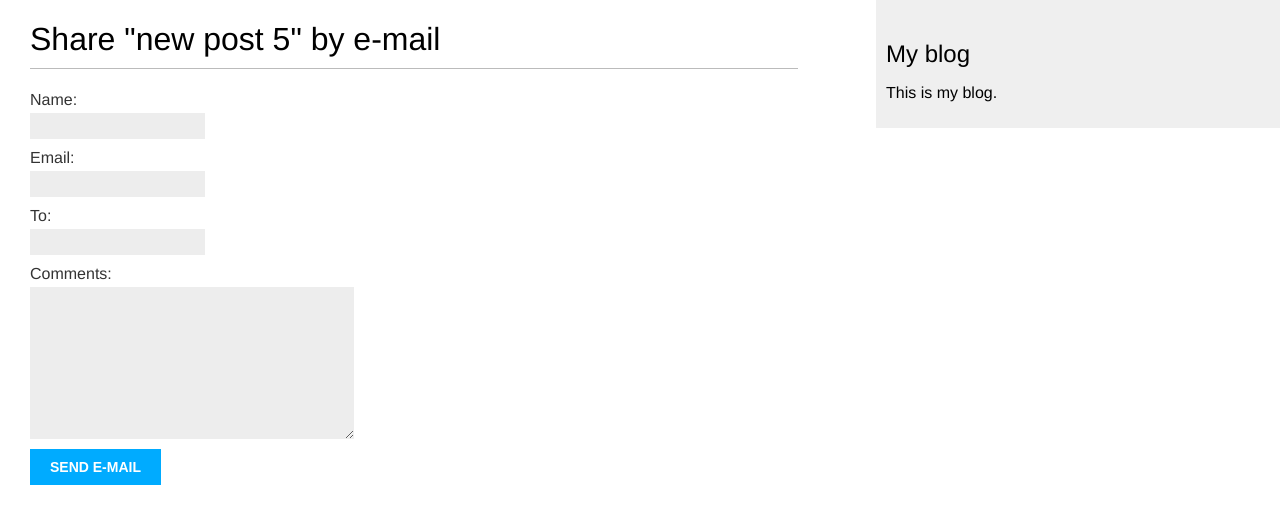
After one commit to motiefard/blog_application, a Django app: page /blog/6/share/ in a window 1280 px wide. The commit adds this page. Shown: the top 524 px of the page. Run offline with Django 5.2, Linux system fonts and the light colour scheme; data comes from the database, SQL or seed files in the repository.

Commit message:
recommend post by email create and handle form with Django, send email, work with enviroment-variables

```diff
--- /dev/null
+++ b/mysite/blog/forms.py
@@ -0,0 +1,12 @@
+from django import forms
+
+class EmailPostForm(forms.Form):
+    name = forms.CharField(max_length=25)
+    email = forms.EmailField(
+        required=False,
+    )
+    to = forms.EmailField()
+    comments = forms.CharField(
+        required=False,
+        widget=forms.Textarea
+    )
--- a/mysite/blog/templates/blog/post/detail.html
+++ b/mysite/blog/templates/blog/post/detail.html
@@ -8,4 +8,7 @@
         Published {{ post.publish }} by {{ post.author }}
     </p>
     {{ post.body|linebreaks }}
+    <p>
+        <a href="{% url "blog:post_share" post.id %}"> share </a>
+    </p>
 {% endblock %}
--- /dev/null
+++ b/mysite/blog/templates/blog/post/share.html
@@ -0,0 +1,17 @@
+{% extends "blog/base.html" %}
+{% block title %}Share a post{% endblock %}
+{% block content %}
+    {% if sent %}
+        <h1>E-mail successfully sent</h1>
+        <p>
+            "{{ post.title }}" was successfully sent to {{ form.cleaned_data.to }}.
+        </p>
+    {% else %}
+        <h1>Share "{{ post.title }}" by e-mail</h1>
+        <form method="post">
+            {{ form.as_p }}
+            {% csrf_token %}
+            <input type="submit" value="Send e-mail">
+        </form>
+    {% endif %}
+{% endblock %}
--- a/mysite/blog/urls.py
+++ b/mysite/blog/urls.py
@@ -7,4 +7,5 @@ urlpatterns = [
     # post views
     path('', views.PostListView.as_view(), name='post_list'),
     path('<int:year>/<int:month>/<int:day>/<slug:post>/', views.post_detail, name='post_detail'),
+    path('<int:post_id>/share/', views.post_share, name='post_share'),
 ]
--- a/mysite/blog/views.py
+++ b/mysite/blog/views.py
@@ -2,6 +2,8 @@ from django.shortcuts import render, get_object_or_404
 from django.http import Http404
 from django.views import generic
 from .models import Post
+from .forms import EmailPostForm
+from django.core.mail import send_mail
 
 class PostListView(generic.ListView):
     queryset = Post.published.all()
@@ -22,3 +24,36 @@ def post_detail(request, year, month, day, post):
                             publish__month=month,
                             publish__day=day)
     return render(request, 'blog/post/detail.html', {'post':post_data})
+
+
+def post_share(request, post_id):
+    post = get_object_or_404(Post, id=post_id, status= Post.Status.PUBLISHED)
+    sent = False
+
+    if request.method == 'POST':
+        # Form was submitted
+        form = EmailPostForm(request.POST)
+        if form.is_valid():
+            cd = form.cleaned_data
+            post_url = request.build_absolute_uri(post.get_absolute_url())
+            subject = (
+                f"{cd['name']} ({cd['email']}) "
+                f"recommends you read {post.title}"
+            )
+            message = (
+                f"Read {post.title} at {post_url}\n\n"
+                f"{cd['name']}\'s comments: {cd['comments']}"
+            )
+            send_mail(
+                subject=subject,
+                message=message,
+                from_email=None,
+                # from_email=cd['email'],
+                recipient_list=[cd['to']]
+            )
+            sent = True
+
+    else:
+        form = EmailPostForm()
+
+    return render(request, 'blog/post/share.html', {'post': post, 'form': form, 'sent':sent} )
```
Also changed, not shown: mysite/mysite/settings.py (+11 -0 lines), 1 other file.
